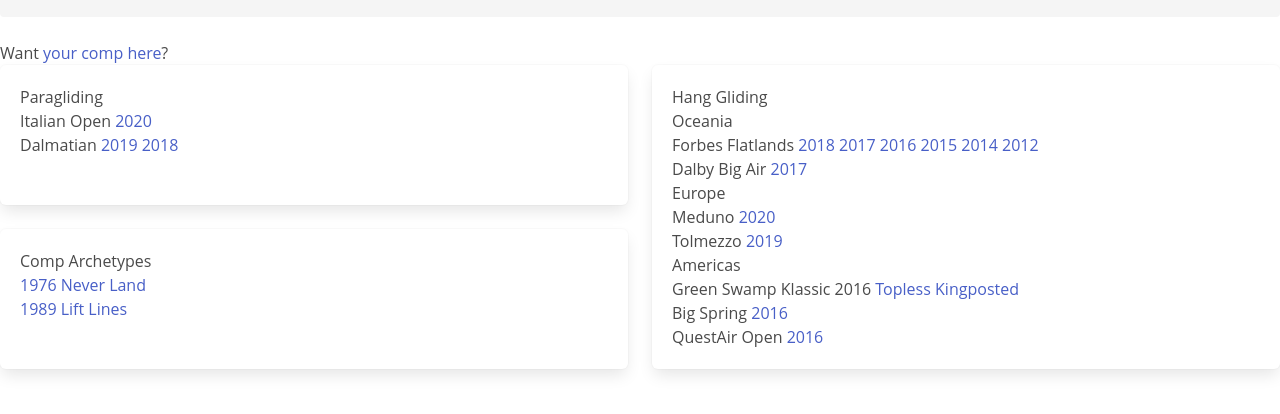
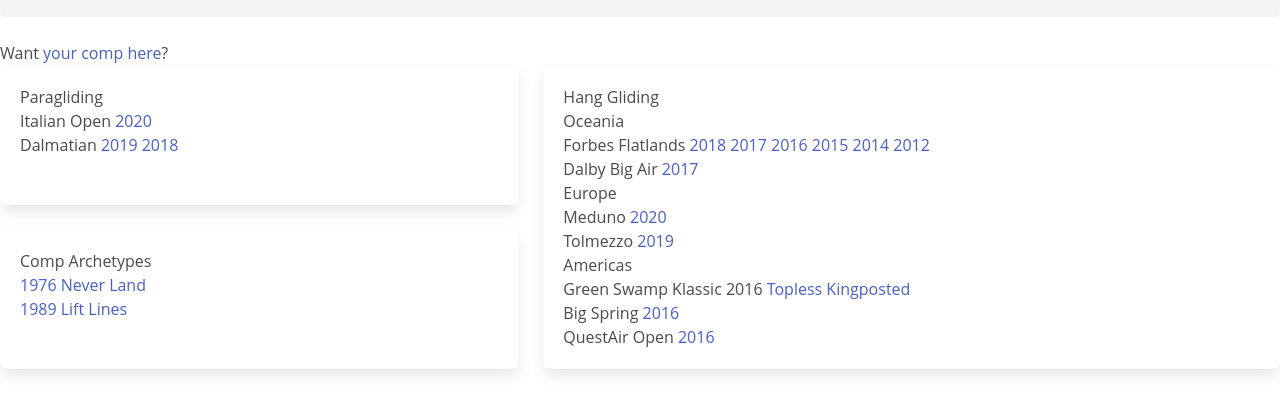
Before and after one commit to FlareTiming/flaretiming, a website built with webpack: page www-hakyll/index.html in a window 1280 px wide. Shown: the part 112-526 px from the top of the page. Built offline with nearby package versions, Linux system fonts and the light colour scheme.

Commit message:
Change the layout columns from 6:6 to 5:7.

```diff
--- a/www-hakyll/index.html
+++ b/www-hakyll/index.html
@@ -13,7 +13,7 @@
   Want <a href="/posts/2018-12-19-add-a-comp.html">your comp here</a>?
 </p>
 <div class="tile is-ancestor">
-  <div class="tile is-vertical is-6">
+  <div class="tile is-vertical is-5">
     <div class="tile">
       <div class="tile is-parent is-vertical">
         <div class="tile is-child box">
@@ -48,7 +48,7 @@
       </div>
     </div>
   </div>
-  <div class="tile is-vertical is-6">
+  <div class="tile is-vertical is-7">
     <div class="tile">
       <div class="tile is-parent is-vertical">
         <div class="tile is-child box">
```
